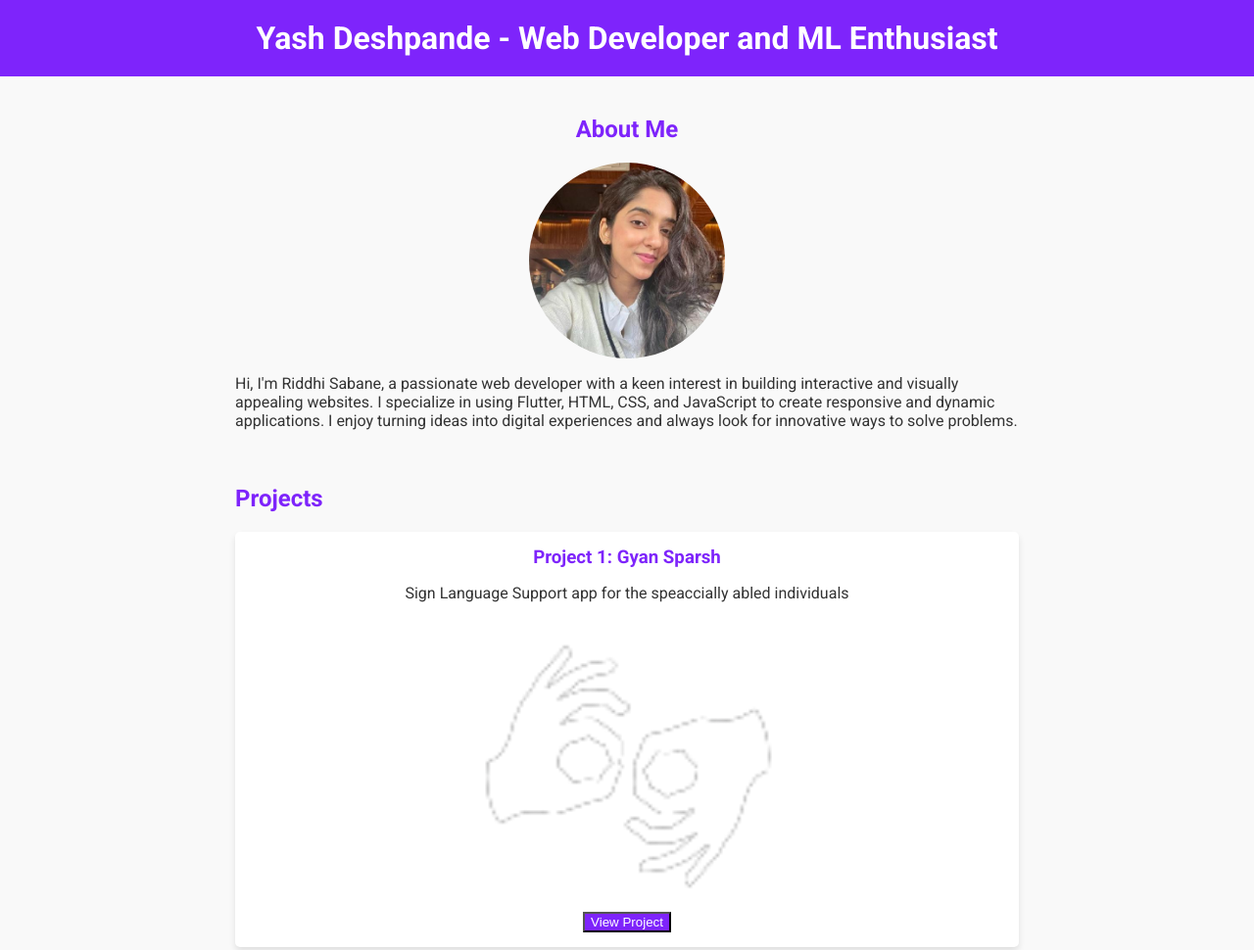
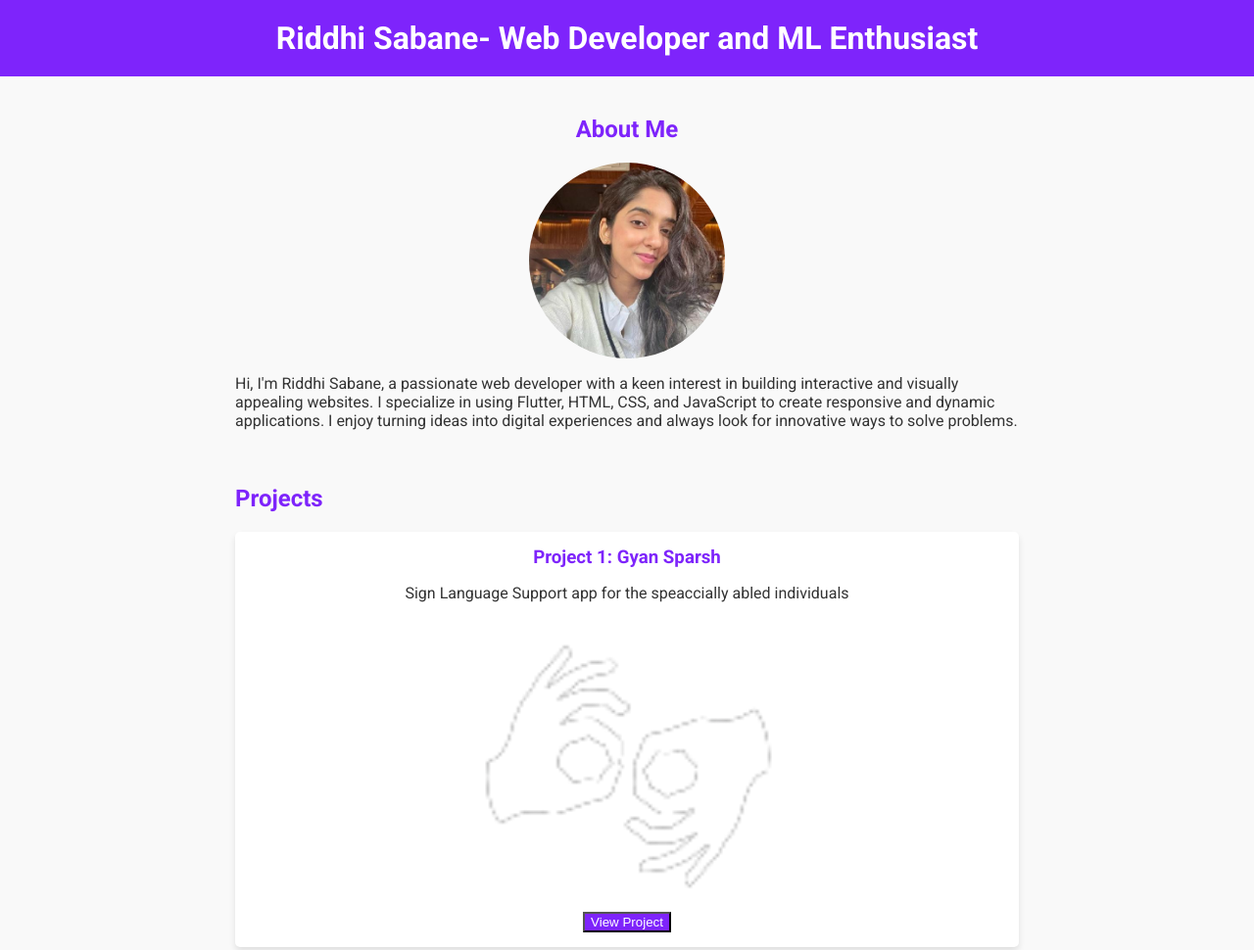
Before and after one commit to sabaneriddhi/Portfolio-New, a plain HTML site: page index.html in a window 1280 px wide. Shown: the top 970 px of the page at 98% size. Drawn offline with Linux system fonts and the light colour scheme.

Commit message:
second commit

```diff
--- a/index.html
+++ b/index.html
@@ -95,7 +95,7 @@
 <body>
 
 <header>
-    <h1>Yash Deshpande - Web Developer and ML Enthusiast</h1>
+    <h1>Riddhi Sabane- Web Developer and ML Enthusiast</h1>
 </header>
 
 <div class="container">
```
